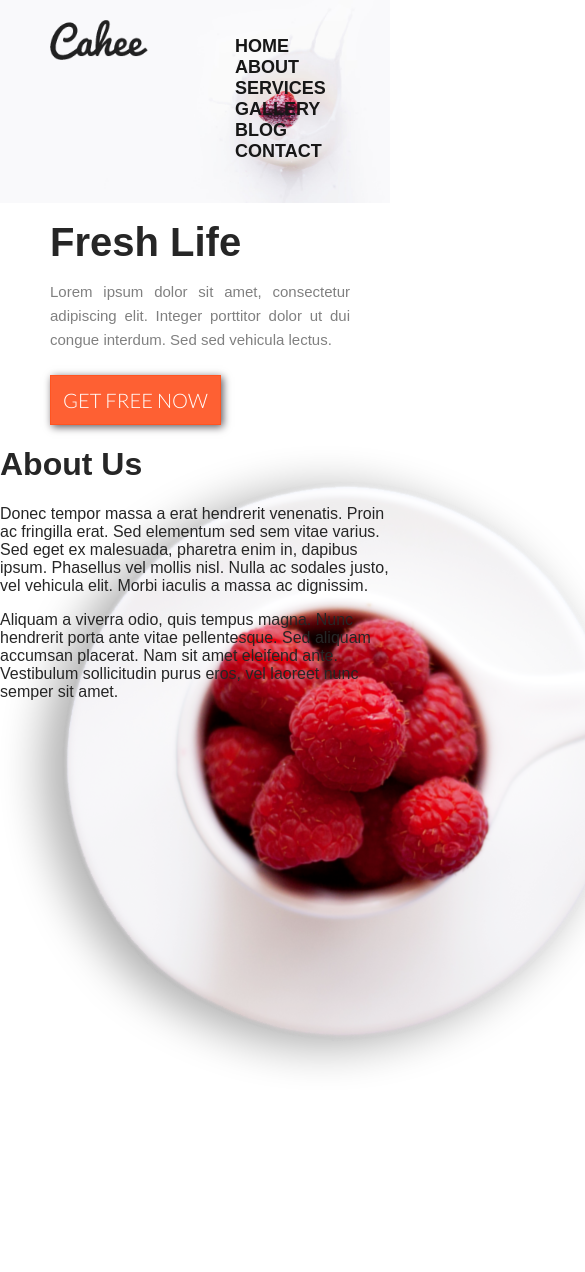
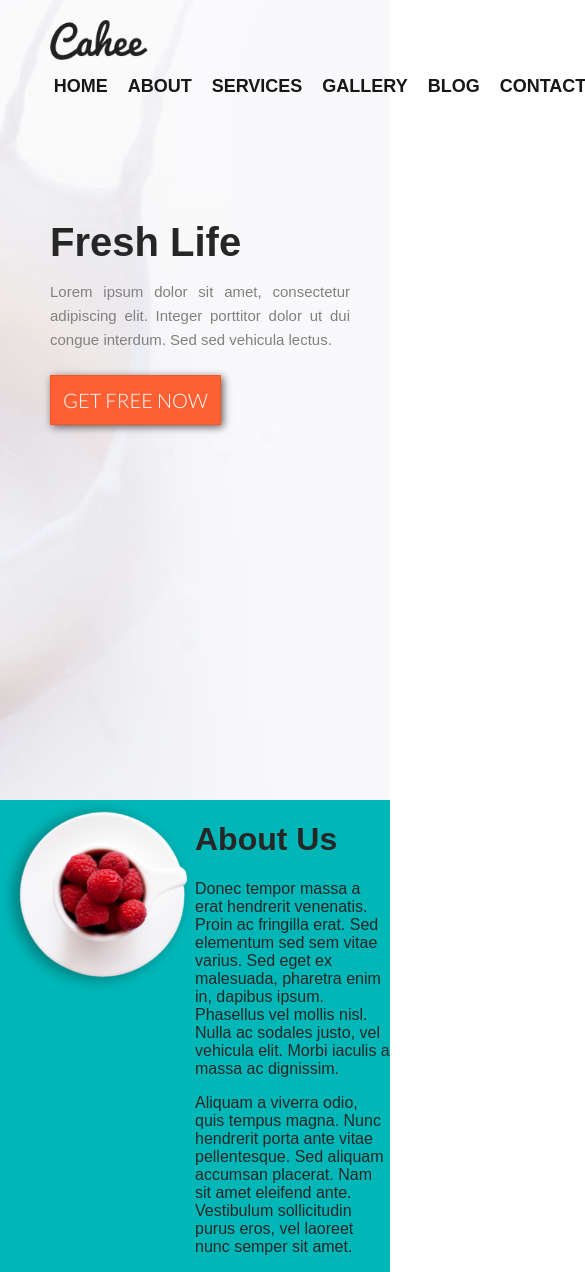
Before and after one commit to kamilw87/weekly-webdev-2, a plain HTML site: page index.html in a window 390 px wide. Shown: the top 1272 px of the page, 585 px wide, since content can reach past the window. Before the commit the page ends 1090 px from the top, so only its background shows below. Drawn offline with Linux system fonts and the light colour scheme.

Commit message:
working with about section and responsiveness

```diff
--- a/index.html
+++ b/index.html
@@ -10,6 +10,8 @@
 
 	<meta charset="utf-8">
 	<meta http-equiv="X-UA-Compatible" content="IE=edge,chrome=1" />
+
+	<meta name="viewport" content="width=device-width, initial-scale=1">
 
 	<title>Weekly WebDev Challenge - Zadanie 2 - One Page Layout</title>
 
@@ -24,11 +26,7 @@
 
 <body>
 
-	<div class="container">
-
 	<div class="home">
-
-			<img class="home-bg" src="img/hero--large.jpg" alt="background image strawberry falling down into splashing milk">
 
 		<div class="nav-bar">
 
@@ -72,7 +70,11 @@
 
 	<div class="about">
 
-			<img class="about-img" src="img/about-us.png" alt="raspberry in a cup">
+		<div class="about-img">
+
+			<img src="img/about-us.png" alt="raspberry in a cup">
+
+		</div>
 
 		<div class="about-content">
 
@@ -84,9 +86,11 @@
 
 		</div>
 
+		<div style="clear: both;"></div>
+
+	</div> <!-- /.about -->
 
 
-	</div><!-- /.container -->
 
 
 
--- a/style.css
+++ b/style.css
@@ -1,24 +1,19 @@
 body {
 	margin: 0;
 	padding: 0;
-}
-
-.container {
-	width: 100%;
-	margin: 0 auto;
-	padding: 0;
 	font-family: Arial;
 	color: #262626;
-	box-sizing: border-box;
 }
 
 .home {
-	position: relative;
+	background: url('img/hero--large.jpg') no-repeat;
+	background-position: 100%;
+	min-height: 800px;
+	max-height: 1000px;
 	padding: 0 50px;
 }
 
 .home-bg {
-	position: absolute;
 	display: block;
 	width: 100%;
 	top: 0;
@@ -34,14 +29,22 @@ body {
 
 .nav-bar-logo {
 	float: left;
-	width: 50%;
+	width: 30%;
 	height: 40px;
 }
 
 .nav-bar-menu {
 	float: left;
-	width: 50%;
+	width: 70%;
+	min-width: 540px;
 	height: 40px;
+	margin: 0 auto;
+	text-align: center;
+}
+
+.nav-bar-menu ul {
+	display: inline-block;
+	padding: 0;
 }
 
 .logo {
@@ -56,6 +59,10 @@ body {
 	font-weight: bold;
 	list-style: none;
 	margin-right: 20px;
+}
+
+.list-menu li:nth-child(6) {
+	margin-right: 0;
 }
 
 .list-menu a {
@@ -97,12 +104,21 @@ body {
 }
 
 .about {
-	position: relative;
+	background: #00B6B7;
+	max-height: 700px;
 }
 
 .about-img {
-	position: absolute;
-	top: 0;
-	left: 0;
-	z-index: -100;
+	float: left;
+	width: 50%;
+	display: inline-block;
 }
+
+.about-img img {
+	width: 100%;
+}
+
+.about-content {
+	float: left;
+	width: 50%;
+}
```
Lines whose indentation alone changed are shown as unchanged.
